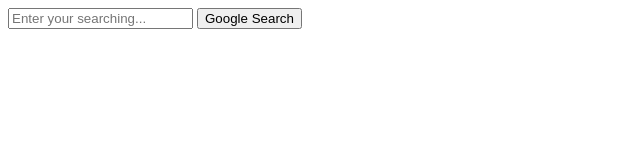
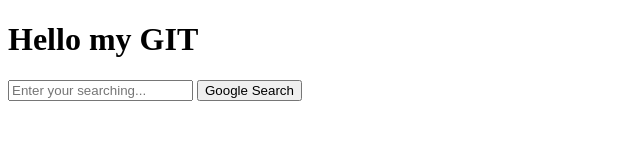
Before and after one commit to meobigout/first, a plain HTML site: page index.html in a window 1280 px wide. Shown: the whole page, without its empty margins (0-640 px from the left). Drawn offline with Linux system fonts and the light colour scheme.

Commit message:
add a heading

```diff
--- a/index.html
+++ b/index.html
@@ -4,6 +4,7 @@
     <title>Search</title>
 </head>
 <body>
+    <h1>Hello my GIT</h1>
     <form action="https://google.com/search">
         <input type="text" name="q" placeholder="Enter your searching...">
         <input type="submit" value="Google Search">
```
